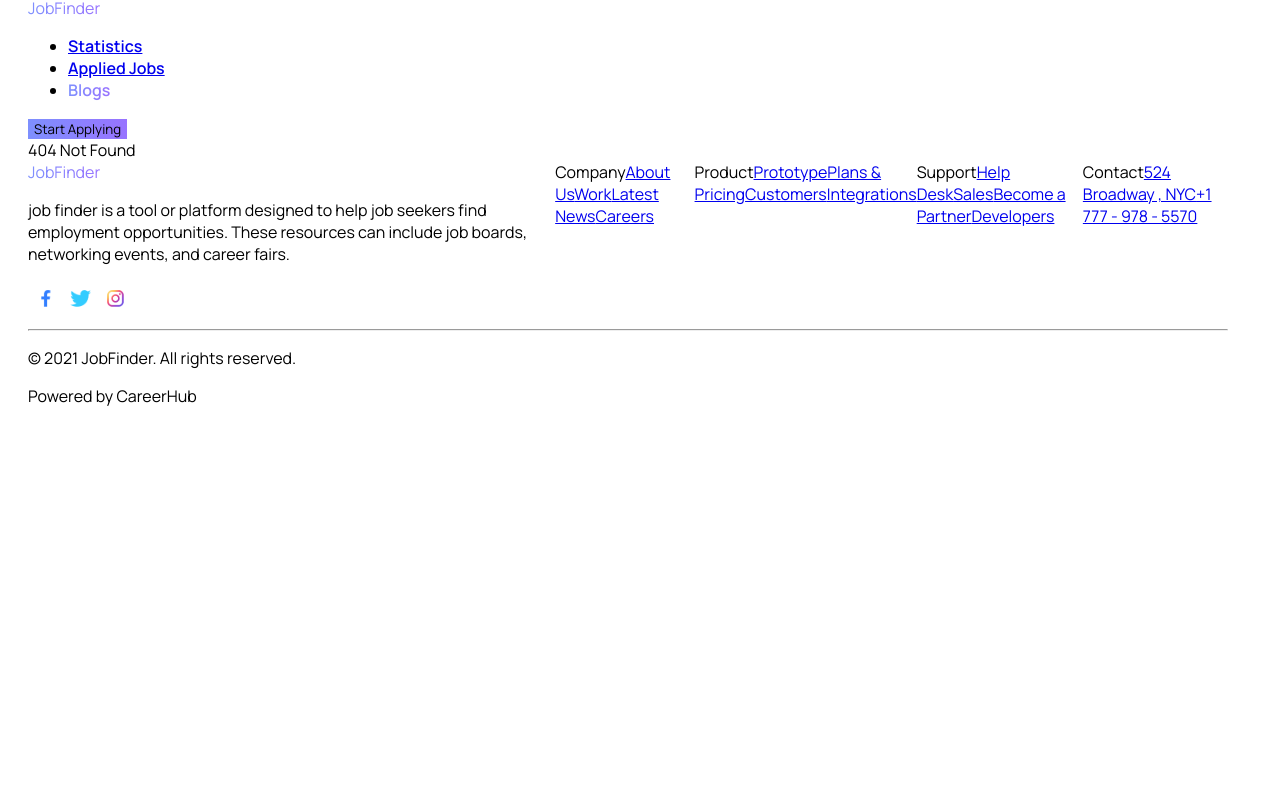
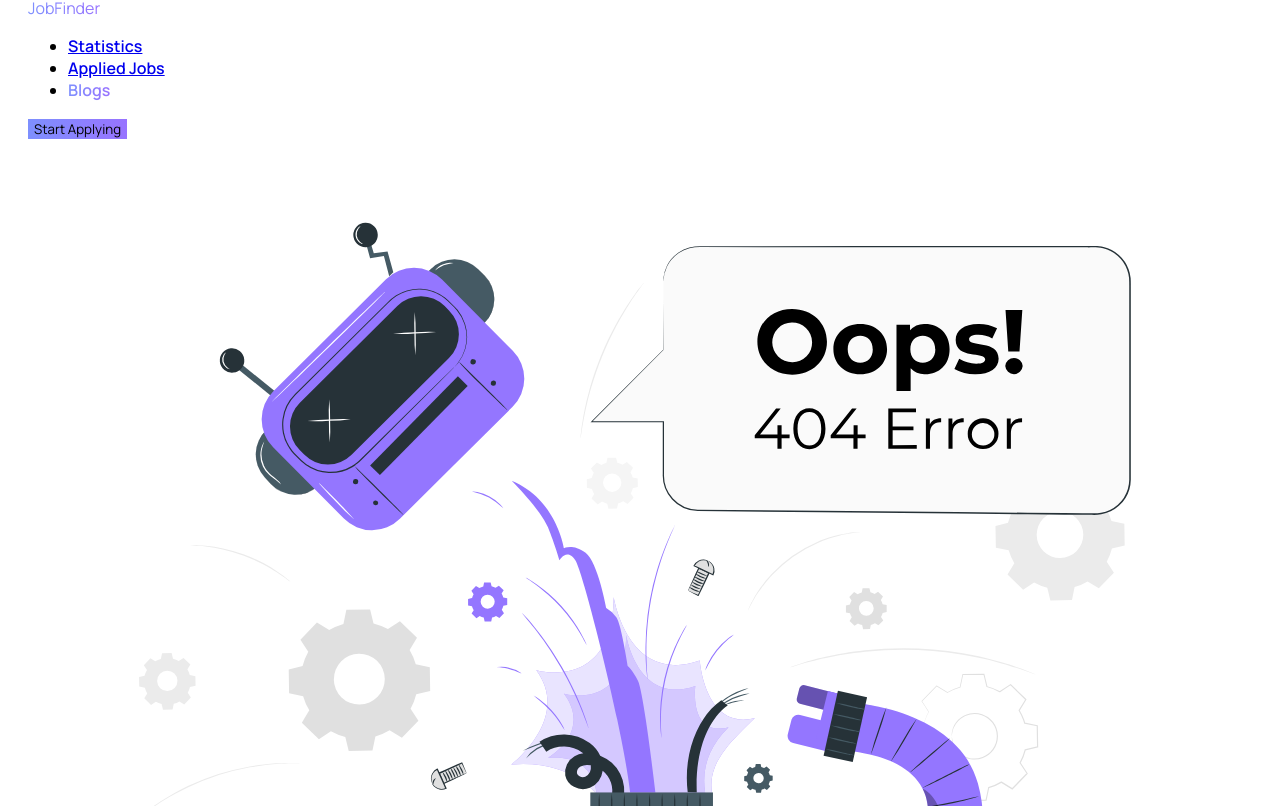
Before and after one commit to MarufAlAslam/find-your-dream-job, a React (Create React App) app: page /blogs in a window 1280 px wide. Shown: the part 1314-2120 px from the top of the page. Before the commit the page ends 1737 px from the top, so only its background shows below. Built offline with nearby package versions, Linux system fonts and the light colour scheme.

Commit message:
broken page added

```diff
--- /dev/null
+++ b/src/pages/broken/Broken.js
@@ -0,0 +1,12 @@
+import React from 'react';
+import broken from "./assets/broken.svg"
+
+const Broken = () => {
+    return (
+        <div className='py-10 text-center'>
+            <img src={broken} className='h-[60vh] block m-auto' alt='' />
+        </div>
+    );
+};
+
+export default Broken;
--- a/src/router.js
+++ b/src/router.js
@@ -4,6 +4,7 @@
 import JobDetails from "./components/jobDetails/JobDetails";
 import AppliedJobs from "./pages/appliedJobs/AppliedJobs";
 import Statistics from "./pages/statistics/Statistics";
+import Broken from "./pages/broken/Broken";
 
 // browser router file
 const router = createBrowserRouter([
@@ -30,13 +31,13 @@
             },
             {
                 path: "*",
-                element: "404 Not Found"
+                element: <Broken />
             }
         ]
     },
     {
         path: "*",
-        element: "404 Not Found"
+        element: <Broken />
     }
 ])
 
```
Also changed, not shown: src/pages/broken/assets/broken.svg (added).
